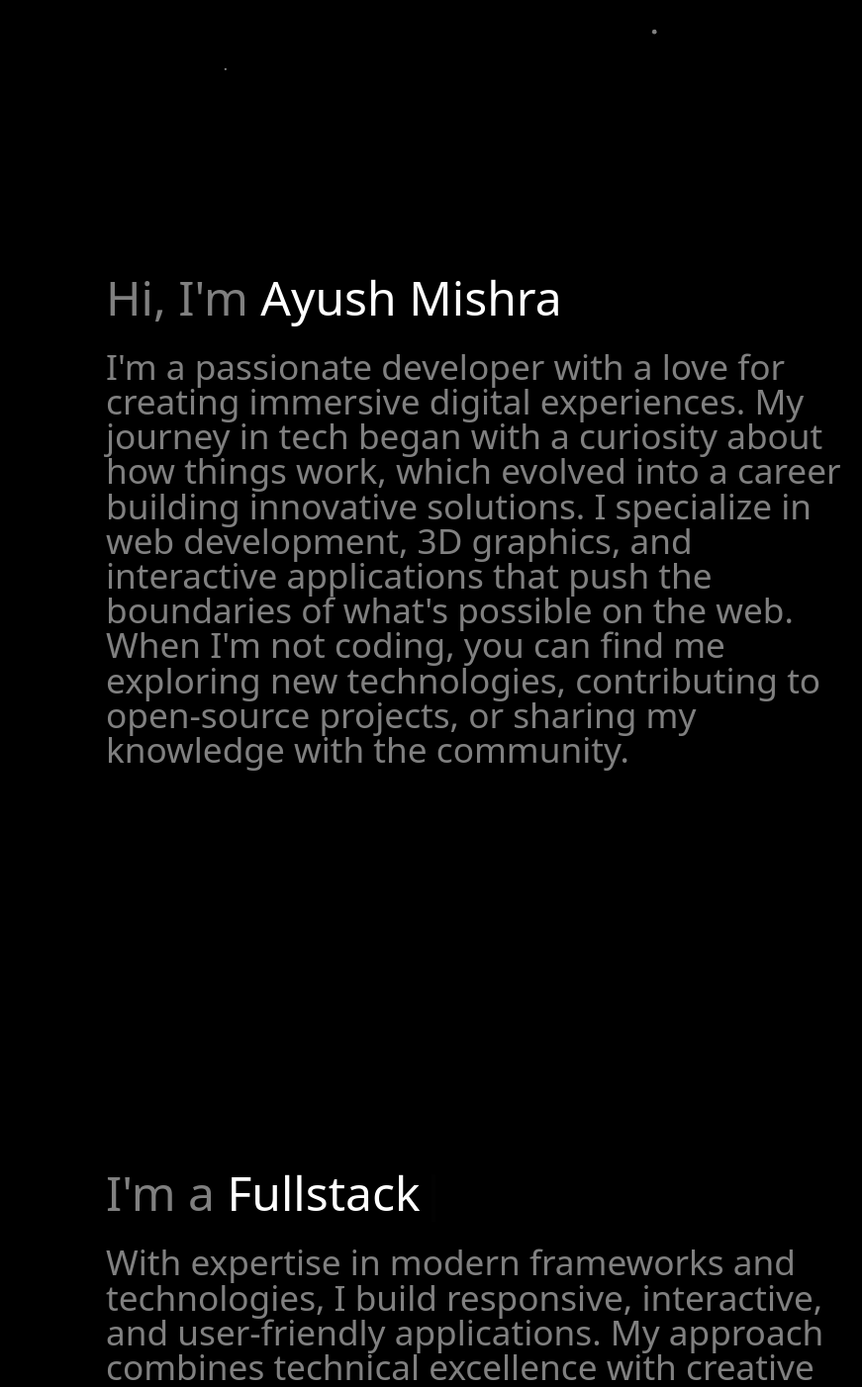
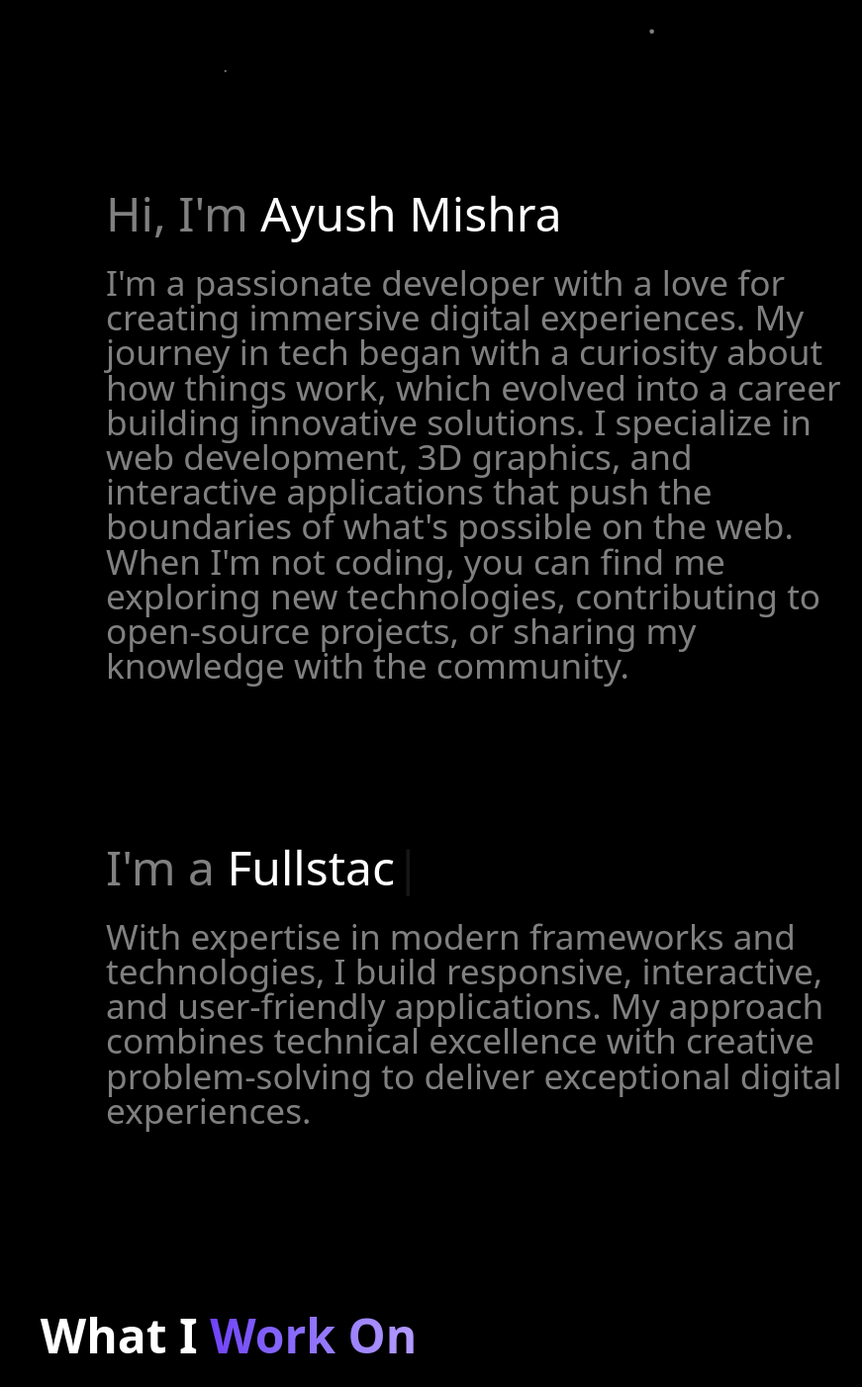
Before and after one commit to ayushm3018/portfolioRevamp, a React (Vite) app in the folder portfolio-ref-src/: page / in a window 1280 px wide. Shown: the part 680-2082 px from the top of the page at 99% size, without its empty margins (409-1280 px from the left). Built offline with nearby package versions, Linux system fonts and the light colour scheme.

Commit message:
Fix spacing between sections and cursor tracking

```diff
--- a/portfolio-ref-src/App.jsx
+++ b/portfolio-ref-src/App.jsx
@@ -15,7 +15,7 @@ function App() {
         <div style={{ position: "sticky", top: 0, height: "100vh", zIndex: 1 }}>
           <SplineScene />
         </div>
-        <div style={{ position: "relative", zIndex: 2 }}>
+        <div style={{ position: "relative", zIndex: 2, pointerEvents: "none" }}>
           <Div2 />
         </div>
       </div>
--- a/portfolio-ref-src/assets/Div2.jsx
+++ b/portfolio-ref-src/assets/Div2.jsx
@@ -79,8 +79,8 @@ export default function Div2() {
     <>
       <div
         style={{
-          height: "100vh",
-          padding: "20px",
+          minHeight: "60vh",
+          padding: "60px 20px",
           display: "flex",
           alignItems: "center",
           justifyContent: "flex-end",
@@ -121,8 +121,8 @@ export default function Div2() {
 
       <div
         style={{
-          height: "100vh",
-          padding: "20px",
+          minHeight: "60vh",
+          padding: "60px 20px",
           display: "flex",
           alignItems: "center",
           justifyContent: "flex-end",
--- a/portfolio-ref-src/components/Experience.jsx
+++ b/portfolio-ref-src/components/Experience.jsx
@@ -110,7 +110,7 @@ const Experience = () => {
   ];
 
   return (
-    <section id="experience" className="py-20 bg-black relative overflow-hidden">
+    <section id="experience" className="pt-8 pb-20 bg-black relative overflow-hidden">
       <div className="container mx-auto px-4 max-w-4xl">
         <motion.div
           initial={{ opacity: 0, y: -20 }}
```
